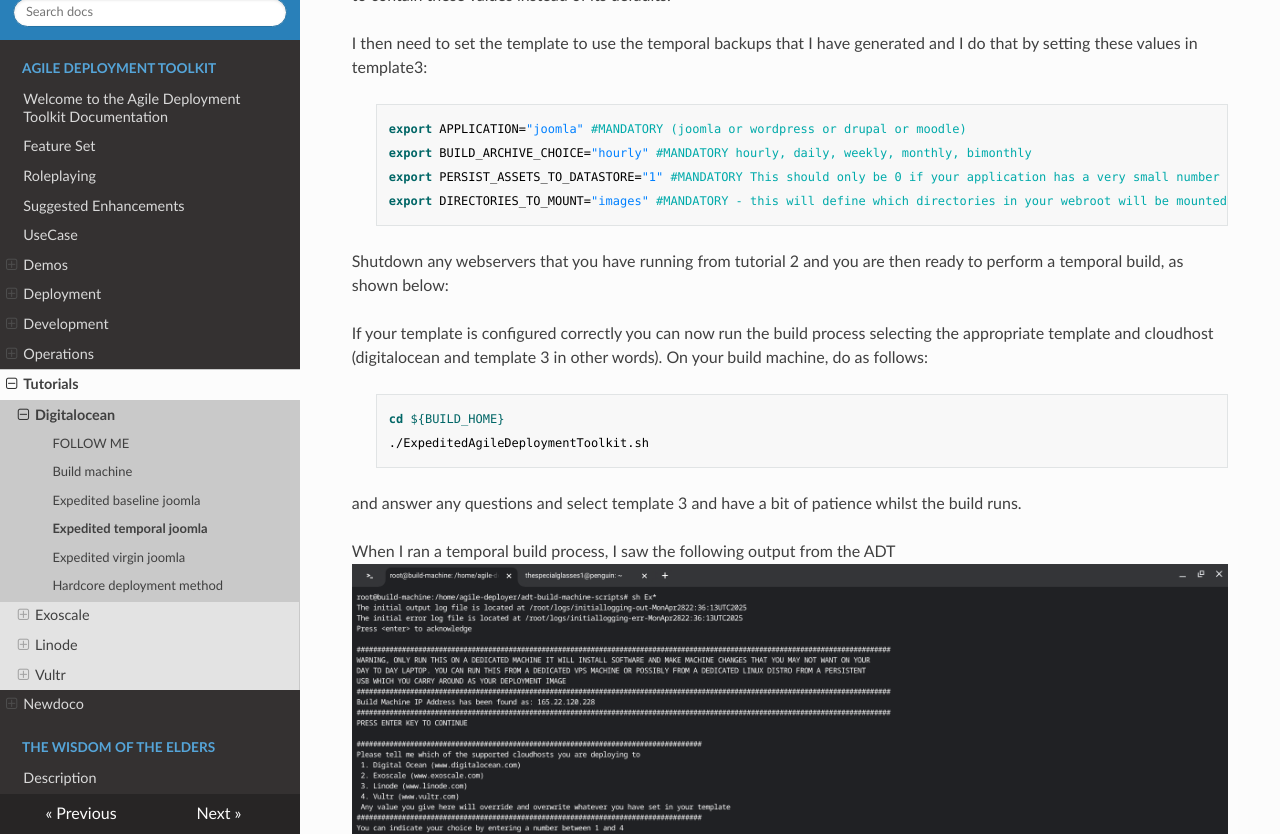
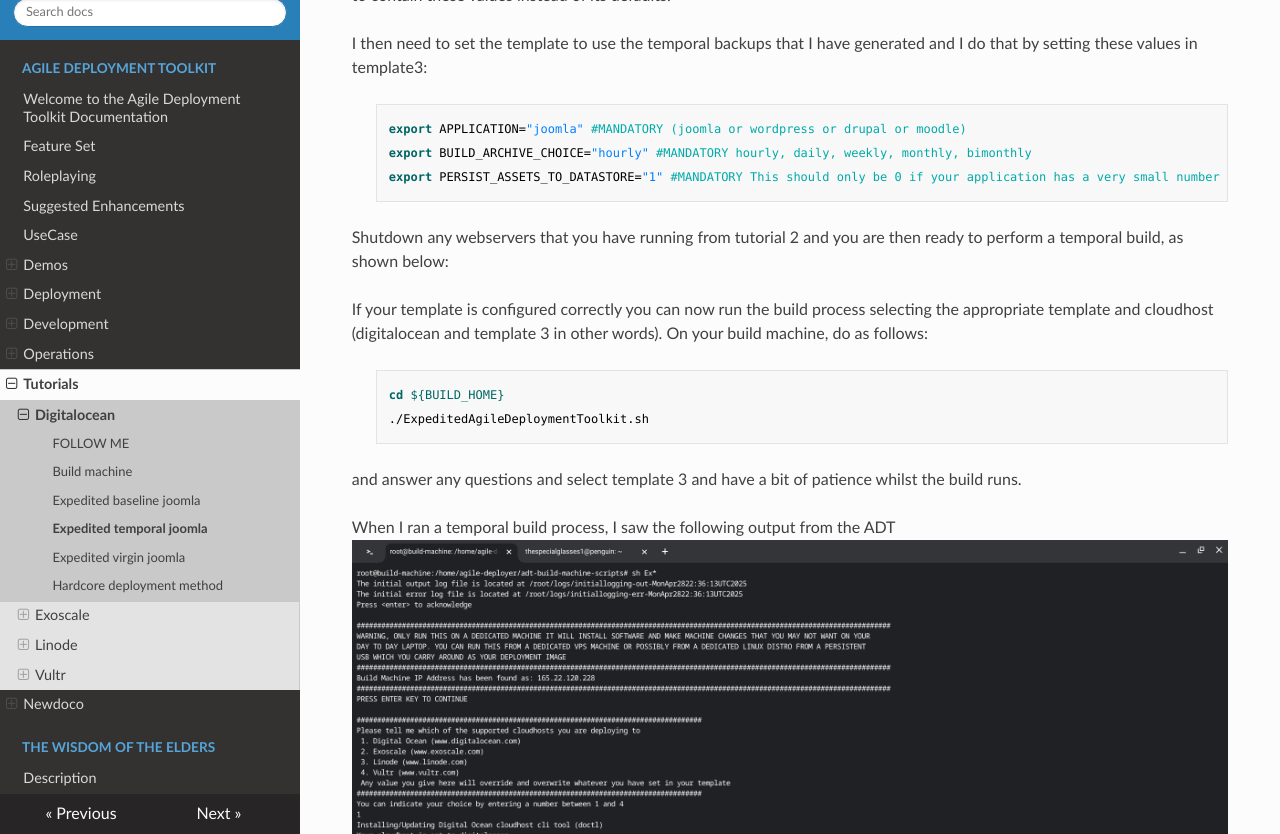
Before and after one commit to wintersys-dev/adt-documentation, an MkDocs documentation site: the page built from docs/Agile Deployment Toolkit/Tutorials/digitalocean/expedited-temporal-joomla.md, in a window 1280 px wide and 900 px high, scrolled down 2460 px, cut to the strip 66-900 px from the top of the window. Built offline with MkDocs 1.6.1, drawn with Linux system fonts in a browser that asks for light colours; nearby versions of some CDN libraries.

Commit message:
Update expedited-temporal-joomla.md

```diff
--- a/docs/Agile Deployment Toolkit/Tutorials/digitalocean/expedited-temporal-joomla.md
+++ b/docs/Agile Deployment Toolkit/Tutorials/digitalocean/expedited-temporal-joomla.md
@@ -56,7 +56,6 @@ I then need to set the template to use the temporal backups that I have generate
 >     export APPLICATION="joomla" #MANDATORY (joomla or wordpress or drupal or moodle)
 >     export BUILD_ARCHIVE_CHOICE="hourly" #MANDATORY hourly, daily, weekly, monthly, bimonthly
 >     export PERSIST_ASSETS_TO_DATASTORE="1" #MANDATORY This should only be 0 if your application has a very small number of assets
->     export DIRECTORIES_TO_MOUNT="images" #MANDATORY - this will define which directories in your webroot will be mounted from S3, if PERSIST_ASSETS_TO_DATASTORE=1
 
 Shutdown any webservers that you have running from tutorial 2 and you are then ready to perform a temporal build, as shown below:
 
```
